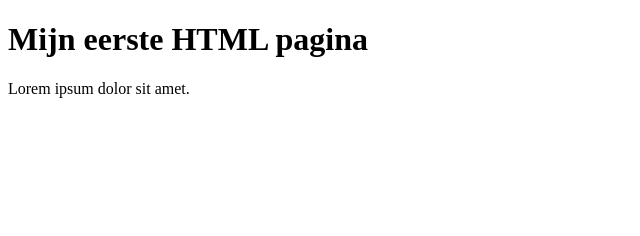
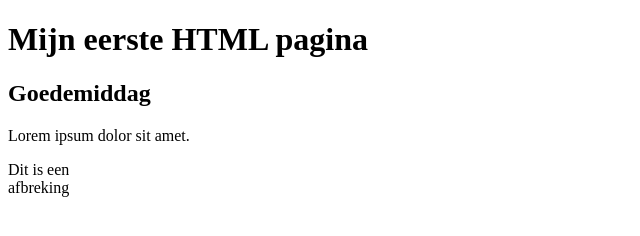
Before and after one commit to shariswagerman/winc-academy, a plain HTML site: page opdracht_eerste_HTML_pagina/index.html in a window 1280 px wide. Shown: the whole page, without its empty margins (0-640 px from the left). Drawn offline with Linux system fonts and the light colour scheme.

Commit message:
Update index.html

```diff
--- a/opdracht_eerste_HTML_pagina/index.html
+++ b/opdracht_eerste_HTML_pagina/index.html
@@ -7,6 +7,8 @@
     <body>
        <!-- hier zet je de code in de body tags-->
        <h1>Mijn eerste HTML pagina</h1>
+       <h2>Goedemiddag</h2>
        <p>Lorem ipsum dolor sit amet.</p>
+       <p>Dit is een <br> afbreking</p>
     </body>
 </html>
```
